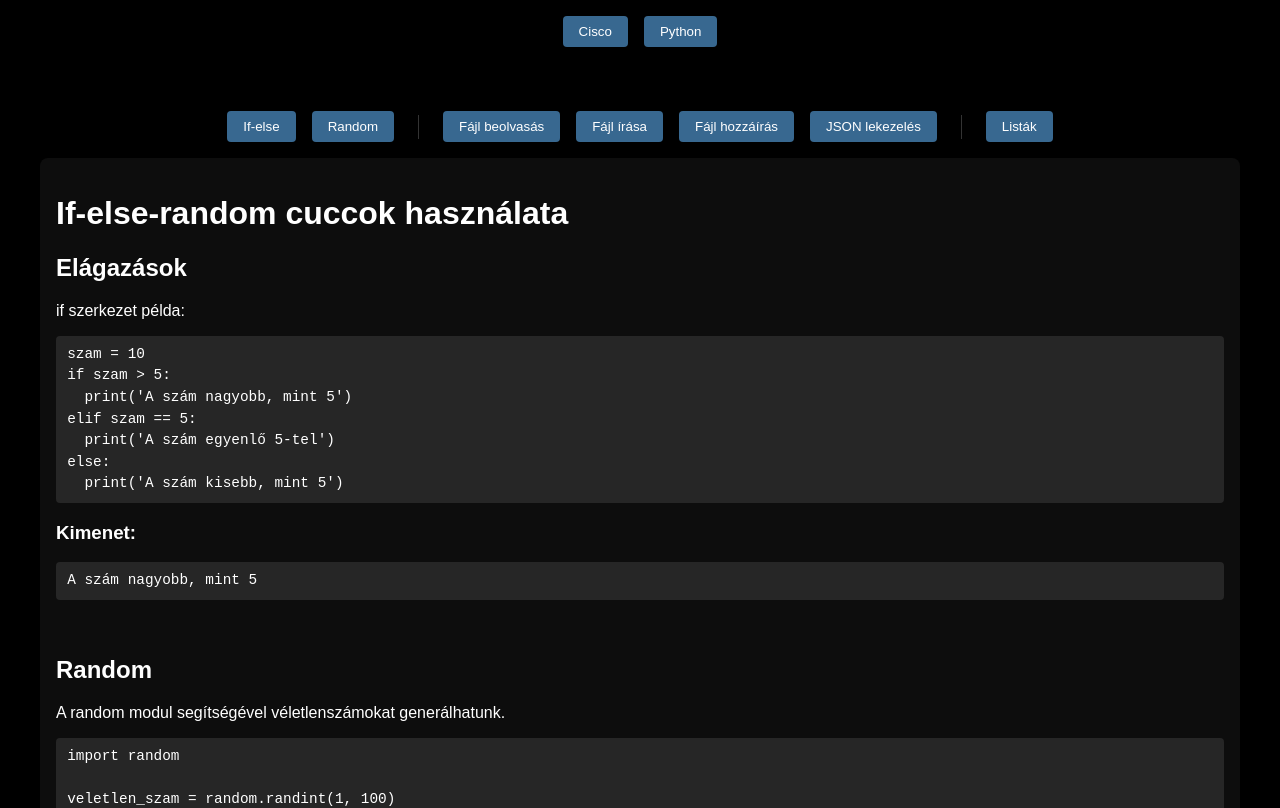
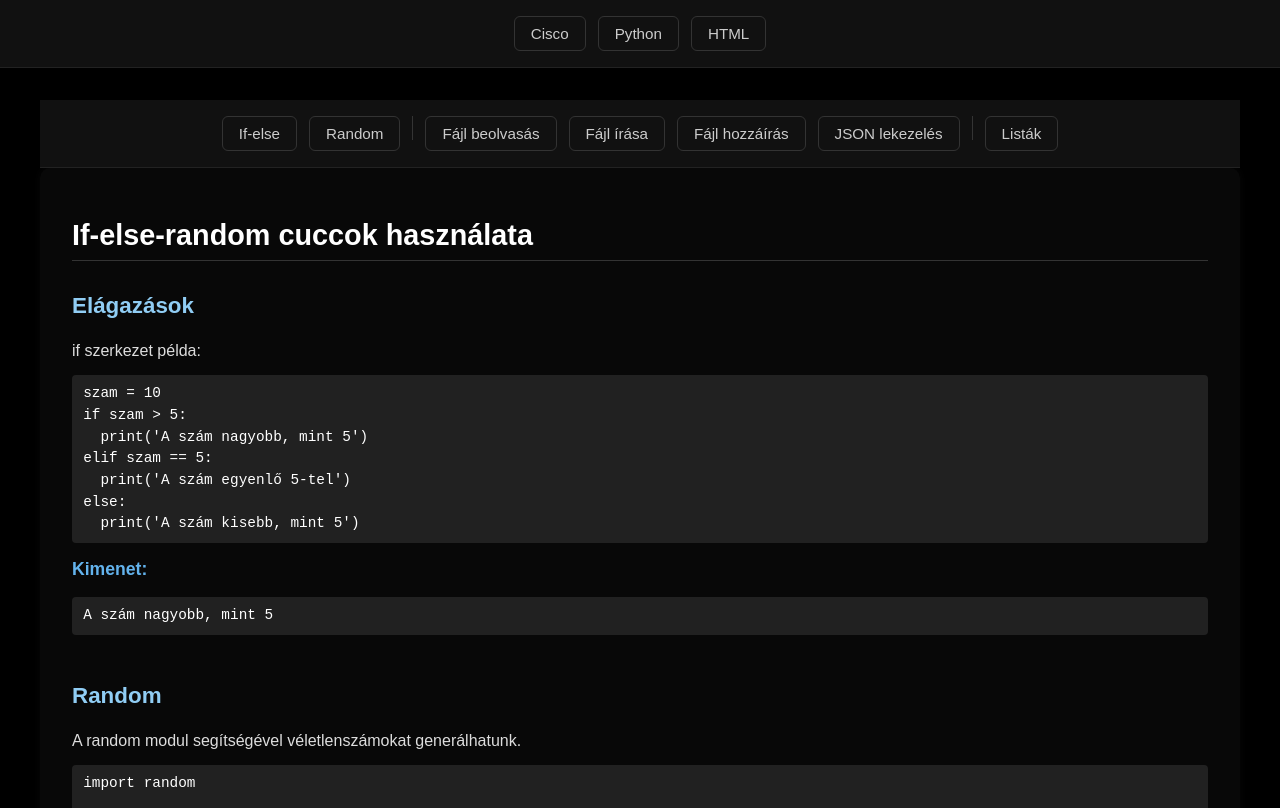
Before and after one commit to xflesx69/CiscoCommands, a Vue app: page /python in a window 1280 px wide. Shown: the top 808 px of the page. Built offline with nearby package versions, Linux system fonts and the light colour scheme.

Commit message:
html tab, new design

```diff
--- a/src/App.vue
+++ b/src/App.vue
@@ -6,6 +6,24 @@ import { RouterView } from 'vue-router'
   <div class="navbar">
     <RouterLink to="/"><button>Cisco</button></RouterLink>
     <RouterLink to="/python"><button>Python</button></RouterLink>
+    <RouterLink to="/html"><button>HTML</button></RouterLink>
   </div>
-  <RouterView />
+  <transition name="slide" mode="out-in">
+    <RouterView />
+  </transition>
 </template>
+
+<style>
+.slide-enter-active,
+.slide-leave-active {
+  transition: transform 0.5s ease;
+}
+
+.slide-enter-from {
+  transform: translateX(100%);
+}
+
+.slide-leave-to {
+  transform: translateX(-100%);
+}
+</style>
--- a/src/router/index.ts
+++ b/src/router/index.ts
@@ -1,6 +1,7 @@
 import { createRouter, createWebHistory } from 'vue-router'
 import CiscoCommands from '../views/CiscoCommands.vue'
 import PythonView from '../views/PythonView.vue'
+import HtmlView from '../views/HtmlView.vue'
 
 const router = createRouter({
   history: createWebHistory(import.meta.env.BASE_URL),
@@ -15,6 +16,11 @@ const router = createRouter({
       name: 'python-view',
       component: PythonView,
     },
+    {
+      path: '/html',
+      name: 'html-view',
+      component: HtmlView,
+    },
   ],
 })
 
--- /dev/null
+++ b/src/views/HtmlView.vue
@@ -0,0 +1,3 @@
+<template>
+  <main></main>
+</template>
--- a/src/views/PythonView.vue
+++ b/src/views/PythonView.vue
@@ -120,35 +120,80 @@ export default {
 .navbar {
   position: sticky;
   top: 0;
-  background-color: rgb(0, 0, 0);
+  background-color: #111;
   padding: 1rem;
   display: flex;
   flex-wrap: wrap;
   justify-content: center;
-  align-items: center;
-  gap: 1rem;
-  z-index: 10;
+  gap: 0.75rem;
+  border-bottom: 1px solid #222;
+  z-index: 100;
+}
 
-  .line {
-    width: 1px;
-    height: 1.5rem;
-    background-color: rgba(255, 255, 255, 0.2);
-    margin: 0 0.5rem;
-  }
+.navbar a button {
+  background-color: transparent;
+  border: 1px solid #333;
+  color: #ccc;
+  padding: 0.5rem 1rem;
+  border-radius: 6px;
+  transition: all 0.3s ease;
+  font-size: 0.95rem;
+  cursor: pointer;
+}
+
+.navbar a button:hover {
+  background-color: #222;
+  color: #fff;
+  border-color: #555;
+}
+
+.navbar .line {
+  width: 1px;
+  height: 1.5rem;
+  background-color: rgba(255, 255, 255, 0.15);
 }
 
 .box {
-  padding: 1rem;
-  background-color: rgba(255, 255, 255, 0.05);
-  border-radius: 8px;
-
-  .part {
-    margin-bottom: 3.5rem;
-  }
+  background-color: rgba(255, 255, 255, 0.03);
+  padding: 2rem;
+  border-radius: 10px;
+  box-shadow: 0 0 8px rgba(255, 255, 255, 0.03);
+  margin-bottom: 2rem;
 }
 
-.line {
-  width: 100%;
-  margin: 2rem 0;
+h1 {
+  font-size: 1.8rem;
+  margin-bottom: 1.2rem;
+  color: #ffffff;
+  border-bottom: 1px solid #333;
+  padding-bottom: 0.5rem;
+}
+
+h2 {
+  font-size: 1.4rem;
+  margin-top: 2rem;
+  color: #90cdf4;
+}
+
+h3 {
+  font-size: 1.1rem;
+  margin-top: 1rem;
+  color: #63b3ed;
+}
+
+p {
+  margin: 0.75rem 0;
+  line-height: 1.6;
+  color: #ddd;
+}
+
+hr.line {
+  border: none;
+  border-top: 1px solid #333;
+  margin: 3rem 0;
+}
+
+.part {
+  margin-bottom: 3rem;
 }
 </style>
```
Also changed, not shown: src/views/HomeView.vue (added).
